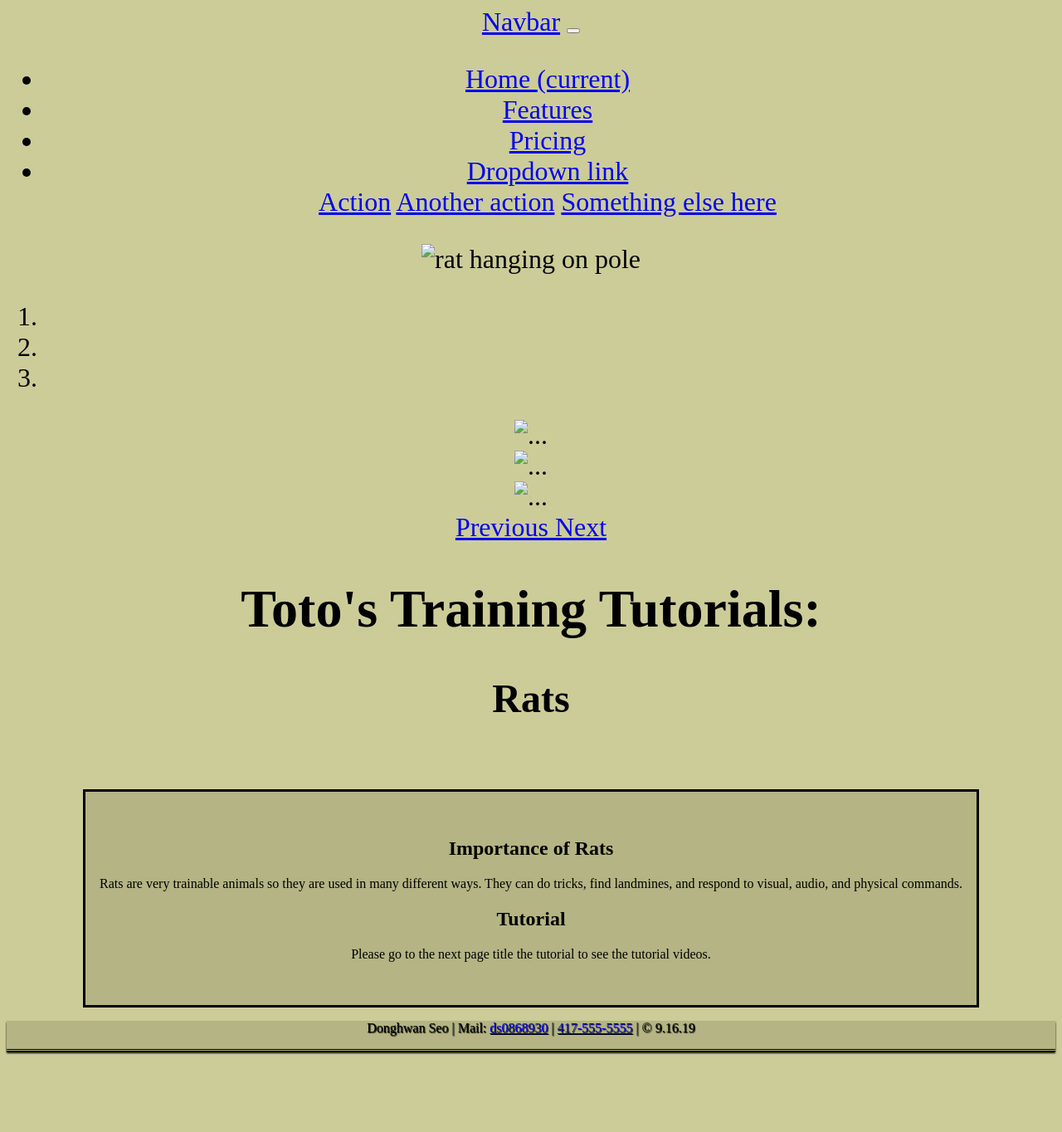
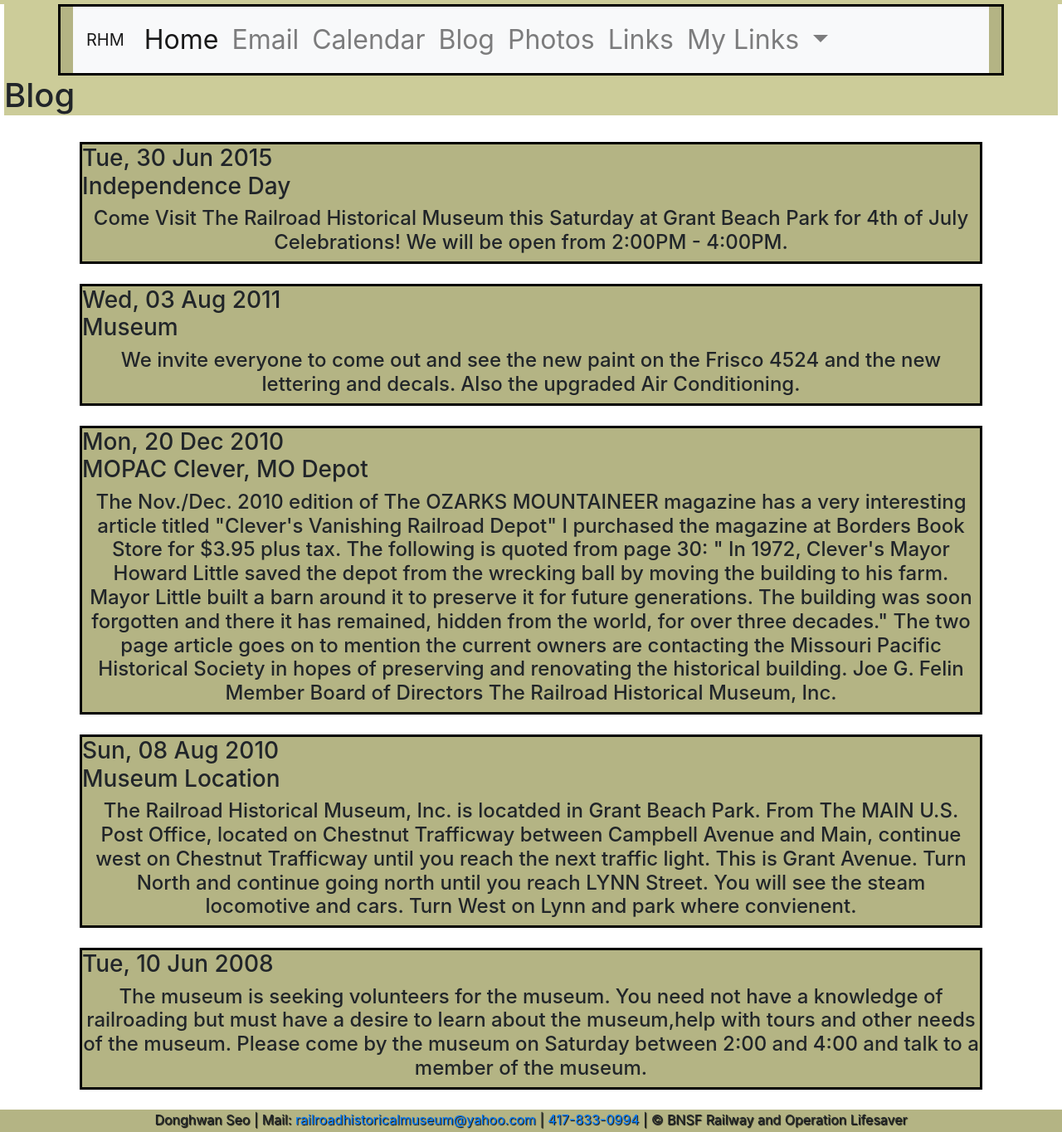
Before and after one commit to donutdon18/train, a plain HTML site: page blog.html in a window 1280 px wide. Shown: the top 1364 px of the page at 83% size. Before the commit the page ends 1275 px from the top, so only its background shows below. Drawn offline with nearby package versions, Linux system fonts and the light colour scheme; files that its build step writes are made by us from their sources; a web font is replaced by a local one.

Commit message:
Everything is added in. Last thing to do is validate

```diff
--- a/blog.html
+++ b/blog.html
@@ -2,121 +2,126 @@
 <html lang="en">
 	<head>
 		<title>
-			Toto's Training Tutorials
+			Railroad Historical Museum
 		</title>
 		<!--
 			Donghwan Seo
 			Filename:index.html
-			Toto's Training Tutorials
-			11.20.2019
+			Final
+			12/8/2019
 		-->
 		<meta charset="utf-8">
 		<meta name="viewport" content="width=device-width, initial-scale=1">
-		<link rel="apple-touch-icon" sizes="57x57" href="favicon/apple-icon-57x57.png">
-		<link rel="apple-touch-icon" sizes="60x60" href="favicon/apple-icon-60x60.png">
-		<link rel="apple-touch-icon" sizes="72x72" href="favicon/apple-icon-72x72.png">
-		<link rel="apple-touch-icon" sizes="76x76" href="favicon/apple-icon-76x76.png">
-		<link rel="apple-touch-icon" sizes="114x114" href="favicon/apple-icon-114x114.png">
-		<link rel="apple-touch-icon" sizes="120x120" href="favicon/apple-icon-120x120.png">
-		<link rel="apple-touch-icon" sizes="144x144" href="favicon/apple-icon-144x144.png">
-		<link rel="apple-touch-icon" sizes="152x152" href="favicon/apple-icon-152x152.png">
-		<link rel="apple-touch-icon" sizes="180x180" href="favicon/apple-icon-180x180.png">
-		<link rel="icon" type="image/png" sizes="192x192"  href="favicon/android-icon-192x192.png">
-		<link rel="icon" type="image/png" sizes="32x32" href="favicon/favicon-32x32.png">
-		<link rel="icon" type="image/png" sizes="96x96" href="favicon/favicon-96x96.png">
-		<link rel="icon" type="image/png" sizes="16x16" href="favicon/favicon-16x16.png">
-		<link rel="manifest" href="favicon/manifest.json">
-		<meta name="msapplication-TileColor" content="#ffffff">
-		<meta name="msapplication-TileImage" content="favicon/ms-icon-144x144.png">
-		<meta name="theme-color" content="#ffffff">
-		<link href="style/styles.css" rel="stylesheet">
+		<link href="styles.css" rel="stylesheet">
         <link href="https://fonts.googleapis.com/css?family=Calistoga&display=swap" rel="stylesheet">
+        <link rel="stylesheet" href="https://stackpath.bootstrapcdn.com/bootstrap/4.3.1/css/bootstrap.min.css" integrity="sha384-ggOyR0iXCbMQv3Xipma34MD+dH/1fQ784/j6cY/iJTQUOhcWr7x9JvoRxT2MZw1T" crossorigin="anonymous">
     </head>
 	<body>
-		<div>
 	  <header>
+      <div class="container">
         <nav class="navbar navbar-expand-lg navbar-light bg-light">
-                    <a class="navbar-brand" href="#">Navbar</a>
+          <a class="navbar-brand" href="#">RHM</a>
           <button class="navbar-toggler" type="button" data-toggle="collapse" data-target="#navbarNavDropdown" aria-controls="navbarNavDropdown" aria-expanded="false" aria-label="Toggle navigation">
             <span class="navbar-toggler-icon"></span>
           </button>
           <div class="collapse navbar-collapse" id="navbarNavDropdown">
             <ul class="navbar-nav">
               <li class="nav-item active">
-                          <a class="nav-link" href="#">Home <span class="sr-only">(current)</span></a>
+                <a class="nav-link" href="index.html">Home <span class="sr-only">(current)</span></a>
               </li>
               <li class="nav-item">
-                          <a class="nav-link" href="#">Features</a>
+                <a class="nav-link" href="email.html">Email</a>
               </li>
               <li class="nav-item">
-                          <a class="nav-link" href="#">Pricing</a>
+                <a class="nav-link" href="calendar.html">Calendar</a>
+              </li>
+              <li class="nav-item">
+                <a class="nav-link" href="blog.html">Blog</a>
+              </li>
+              <li class="nav-item">
+                <a class="nav-link" href="photos.html">Photos</a>
+              </li>
+              <li class="nav-item">
+                <a class="nav-link" href="links.html">Links</a>
               </li>
               <li class="nav-item dropdown">
                 <a class="nav-link dropdown-toggle" href="#" id="navbarDropdownMenuLink" role="button" data-toggle="dropdown" aria-haspopup="true" aria-expanded="false">
-                            Dropdown link
+                  My Links
                 </a>
         <div class="dropdown-menu" aria-labelledby="navbarDropdownMenuLink">
-                            <a class="dropdown-item" href="#">Action</a>
-                            <a class="dropdown-item" href="#">Another action</a>
-                            <a class="dropdown-item" href="#">Something else here</a>
+          <a class="dropdown-item" href="../index.html">Portfolio</a>
+          <a class="dropdown-item" href="http://www.rrhistoricalmuseum.zoomshare.com/">Original Site</a>
+          <a class="dropdown-item" href="https://www.w3schools.com/">W3School</a>
         </div>
               </li>
             </ul>
             </div>
+            </div>
             </nav>
-                <img src="image/rathang.jpg" alt="rat hanging on pole">
-                <div id="carouselExampleIndicators" class="carousel slide" data-ride="carousel">
-                    <ol class="carousel-indicators">
-                      <li data-target="#carouselExampleIndicators" data-slide-to="0" class="active"></li>
-                      <li data-target="#carouselExampleIndicators" data-slide-to="1"></li>
-                      <li data-target="#carouselExampleIndicators" data-slide-to="2"></li>
-                    </ol>
-                    <div class="carousel-inner">
-                      <div class="carousel-item active">
-                        <img src="..." class="d-block w-100" alt="...">
-                      </div>
-                      <div class="carousel-item">
-                        <img src="..." class="d-block w-100" alt="...">
-                      </div>
-                      <div class="carousel-item">
-                        <img src="..." class="d-block w-100" alt="...">
-                      </div>
-                    </div>
-                    <a class="carousel-control-prev" href="#carouselExampleIndicators" role="button" data-slide="prev">
-                      <span class="carousel-control-prev-icon" aria-hidden="true"></span>
-                      <span class="sr-only">Previous</span>
-                    </a>
-                    <a class="carousel-control-next" href="#carouselExampleIndicators" role="button" data-slide="next">
-                      <span class="carousel-control-next-icon" aria-hidden="true"></span>
-                      <span class="sr-only">Next</span>
-                    </a>
-                  </div>
         <h1>
-				Toto's Training Tutorials:
+          Blog
         </h1>
-				<h2>
-				Rats
-				</h2>
+      </header>
+
         <br>
-			</header>
 	    <section id="section">
+        <h3 align="left">
+          Tue, 30 Jun 2015
           <br>
+          Independence Day
+        </h3>
+        <h4>
+          Come Visit The Railroad Historical Museum this Saturday at Grant Beach Park for 4th of July Celebrations! We will be open from 2:00PM - 4:00PM.
+        </h4>
+      </section>
       <br>
-				<h2>Importance of Rats</h2>
-				<p>
-                    Rats are very trainable animals so they are used in many different ways.
-                    They can do tricks, find landmines, and respond to visual, audio, and physical commands.
-                </p>
-                <h2>Tutorial</h2>
-				<p>
-					Please go to the next page title the tutorial to see the tutorial videos.
-				</p>
+	    <section id="section">
+        <h3 align="left">
+          Wed, 03 Aug 2011
         <br>
+          Museum
+        </h3>
+        <h4>
+          We invite everyone to come out and see the new paint on the Frisco 4524 and the new lettering and decals. Also the upgraded Air Conditioning.
+        </h4>
+      </section>
       <br>
+      <section id="section">
+        <h3 align="left">
+          Mon, 20 Dec 2010
+      <br>
+          MOPAC Clever, MO Depot
+        </h3>
+        <h4>
+          The Nov./Dec. 2010 edition of The OZARKS MOUNTAINEER magazine has a very interesting article titled "Clever's Vanishing Railroad Depot" I purchased the magazine at Borders Book Store for $3.95 plus tax. The following is quoted from page 30: " In 1972, Clever's Mayor Howard Little saved the depot from the wrecking ball by moving the building to his farm. Mayor Little built a barn around it to preserve it for future generations. The building was soon forgotten and there it has remained, hidden from the world, for over three decades." The two page article goes on to mention the current owners are contacting the Missouri Pacific Historical Society in hopes of preserving and renovating the historical building. Joe G. Felin Member Board of Directors The Railroad Historical Museum, Inc.
+        </h4>
       </section>
+      <br>
+      <section id="section">
+        <h3 align="left">
+          Sun, 08 Aug 2010
+        <br>
+          Museum Location
+        </h3>
+        <h4>
+          The Railroad Historical Museum, Inc. is locatded in Grant Beach Park. From The MAIN U.S. Post Office, located on Chestnut Trafficway between Campbell Avenue and Main, continue west on Chestnut Trafficway until you reach the next traffic light. This is Grant Avenue. Turn North and continue going north until you reach LYNN Street. You will see the steam locomotive and cars. Turn West on Lynn and park where convienent.        </h4>
+        </section>
+        <br>
+        <section id="section">
+          <h3 align="left">
+            Tue, 10 Jun 2008
+          <br>
+          </h3>
+          <h4>
+            The museum is seeking volunteers for the museum. You need not have a knowledge of railroading but must have a desire to learn about the museum,help with tours and other needs of the museum. Please come by the museum on Saturday between 2:00 and 4:00 and talk to a member of the museum.          </h4>
+          </section>
+      <br>
 			<footer>
-				<p>Donghwan Seo	|	Mail: <a href="mailto:ds0868930@otc.edu">ds0868930</a>	|	<a href="tel:417-555-5555">417-555-5555</a>	|	&copy; 9.16.19</p>
+				<p>Donghwan Seo	|	Mail: <a href="mailto:railroadhistoricalmuseum@yahoo.com">railroadhistoricalmuseum@yahoo.com</a>	|	<a href="tel:417-833-0994">417-833-0994</a>	|	&copy; BNSF Railway and Operation Lifesaver</p>
 			</footer>
-		</div>
+    <script src="swap.js"></script>
+    <script src="https://code.jquery.com/jquery-3.3.1.slim.min.js" integrity="sha384-q8i/X+965DzO0rT7abK41JStQIAqVgRVzpbzo5smXKp4YfRvH+8abtTE1Pi6jizo" crossorigin="anonymous"></script>
+    <script src="https://cdnjs.cloudflare.com/ajax/libs/popper.js/1.14.7/umd/popper.min.js" integrity="sha384-UO2eT0CpHqdSJQ6hJty5KVphtPhzWj9WO1clHTMGa3JDZwrnQq4sF86dIHNDz0W1" crossorigin="anonymous"></script>
+    <script src="https://stackpath.bootstrapcdn.com/bootstrap/4.3.1/js/bootstrap.min.js" integrity="sha384-JjSmVgyd0p3pXB1rRibZUAYoIIy6OrQ6VrjIEaFf/nJGzIxFDsf4x0xIM+B07jRM" crossorigin="anonymous"></script>
 	</body>
 </html>
--- a/styles.css
+++ b/styles.css
@@ -42,6 +42,7 @@ iframe{
     text-align: center;
 }
 
+
 /* Header Rules */
   /* Navigation Styles with Bootstrap */
   /* Section Styles */
```
Also changed, not shown: links.html (+3 -3 lines), photos.html (+85 -78 lines). Lines whose indentation alone changed are shown as unchanged.
